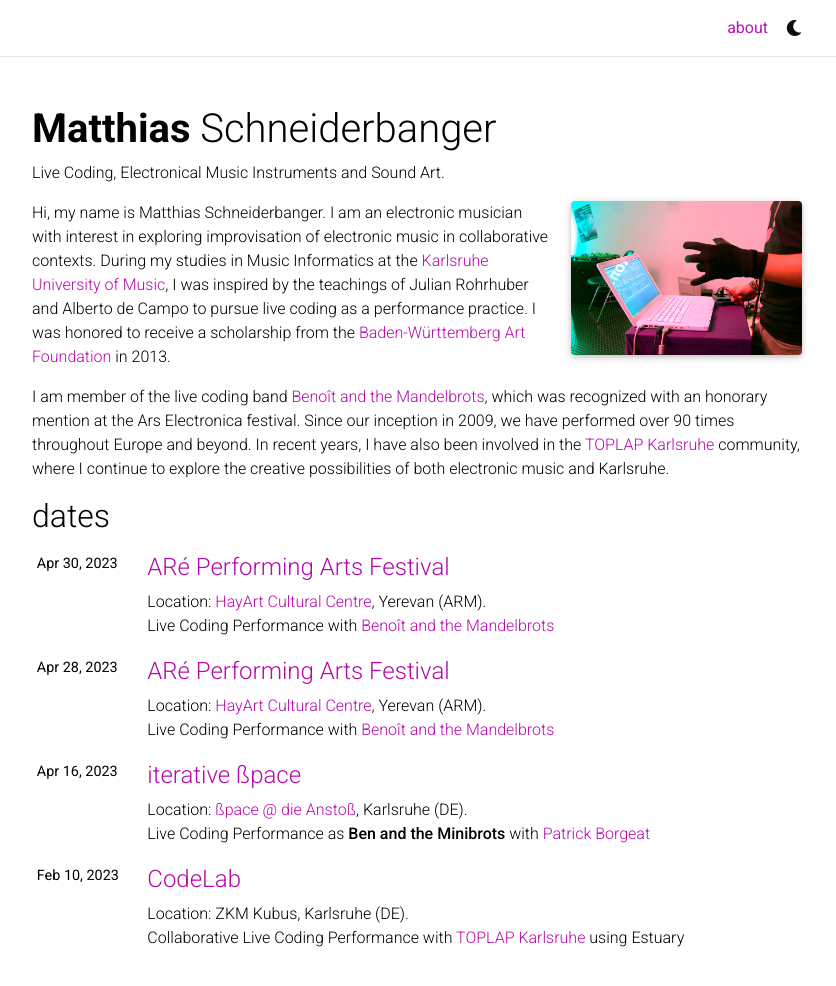
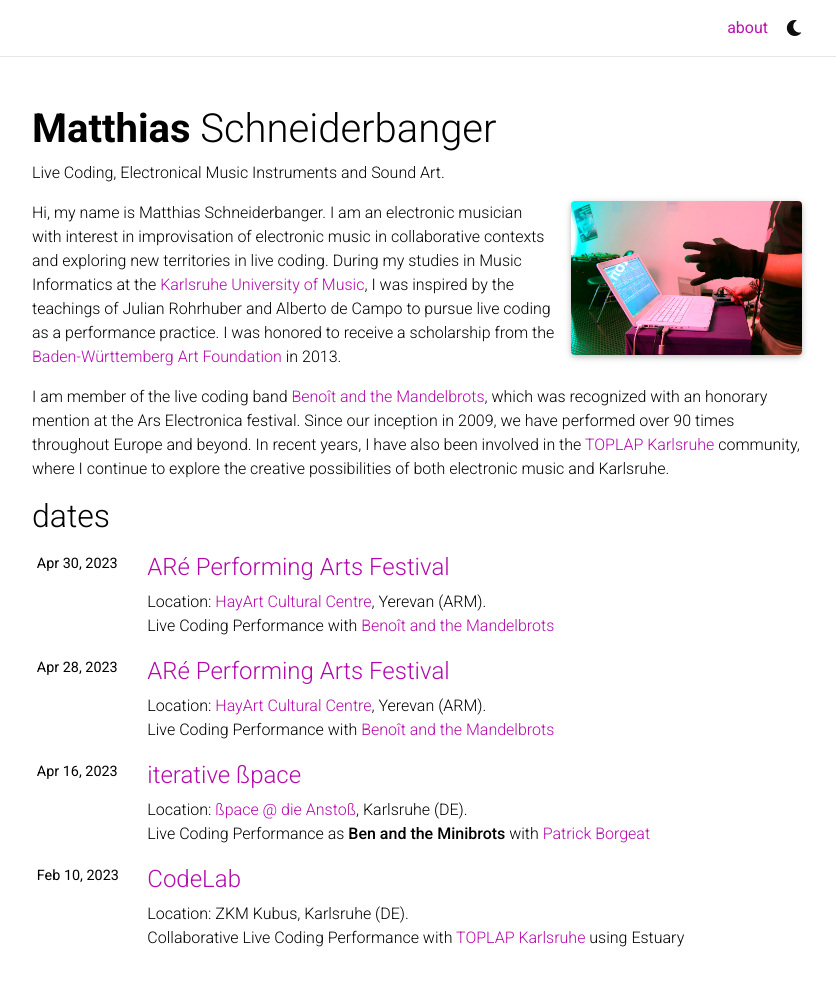
Before and after one commit to DSastre/dsastre.github.io, a Jekyll site: the page built from _pages/about.md, in a window 1280 px wide and 1045 px high. Shown: the top 986 px of the window, without its empty margins (223-1059 px from the left). Built offline with Jekyll 4.4.1, drawn with Linux system fonts in a browser that asks for light colours; full-size pictures stand in for the smaller copies a plugin makes; comment, search, counter and statistics services are not loaded; a style sheet for code colours, icons or effects is not loaded.

Commit message:
update aboud.md

```diff
--- a/_pages/about.md
+++ b/_pages/about.md
@@ -19,6 +19,6 @@
 social: false  # includes social icons at the bottom of the page
 ---
 
-Hi, my name is Matthias Schneiderbanger. I am an electronic musician with interest in exploring improvisation of electronic music in collaborative contexts. During my studies in Music Informatics at the [Karlsruhe University of Music](https://www.hfm-karlsruhe.de/), I was inspired by the teachings of Julian Rohrhuber and Alberto de Campo to pursue live coding as a performance practice. I was honored to receive a scholarship from the [Baden-Württemberg Art Foundation](https://www.kunststiftung.de/) in 2013.
+Hi, my name is Matthias Schneiderbanger. I am an electronic musician with interest in improvisation of electronic music in collaborative contexts and exploring new territories in live coding. During my studies in Music Informatics at the [Karlsruhe University of Music](https://www.hfm-karlsruhe.de/), I was inspired by the teachings of Julian Rohrhuber and Alberto de Campo to pursue live coding as a performance practice. I was honored to receive a scholarship from the [Baden-Württemberg Art Foundation](https://www.kunststiftung.de/) in 2013.
 
 I am member of the live coding band [Benoît and the Mandelbrots](https://the-mandelbrots.de/), which was recognized with an honorary mention at the Ars Electronica festival. Since our inception in 2009, we have performed over 90 times throughout Europe and beyond. In recent years, I have also been involved in the [TOPLAP Karlsruhe](https://toplap-ka.de/) community, where I continue to explore the creative possibilities of both electronic music and Karlsruhe.
```
